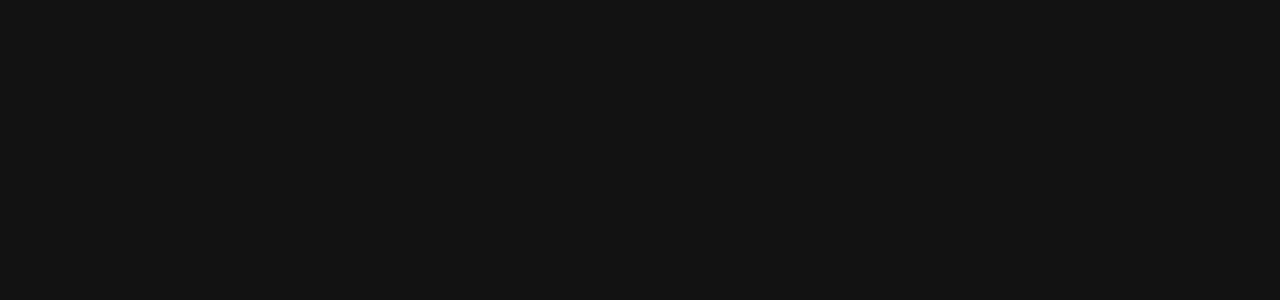
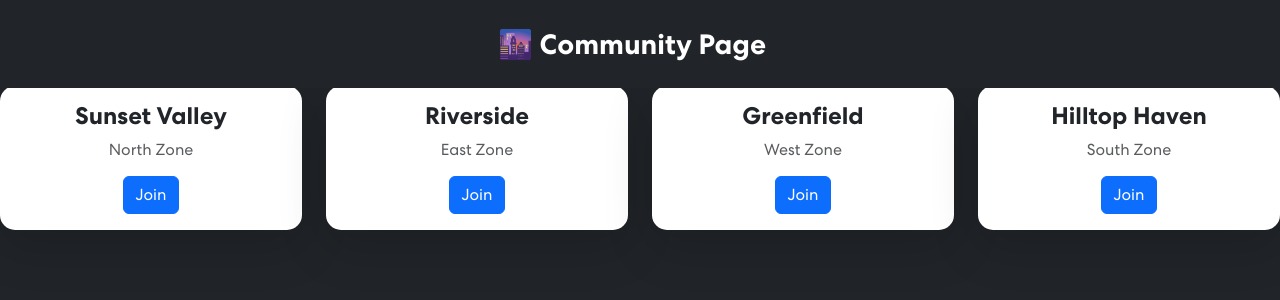
Before and after one commit to HariSabapaty/Codevolt25, a React (Create React App) app in the folder Frontend/: page /communityselect in a window 1280 px wide. Before the commit this address had no page. Shown: the top 300 px of the page. Built offline with nearby package versions, Linux system fonts and the light colour scheme; the HTML template or start-up script is replaced by a standard one.

Commit message:
Added join

```diff
--- a/Frontend/src/App.css
+++ b/Frontend/src/App.css
@@ -247,7 +247,7 @@
 .banner {
   margin-top: 0;
   padding: 260px 0 100px 0;
-  background-image: url('C:\Users\haris\OneDrive\Desktop\Codevolt25\Frontend\src\assets\img\background.jpg');
+  background-image: url('C:\Users\danus\OneDrive\Desktop\Codevolt25\Codevolt25\Frontend\src\assets\img\background.jpg');
   background-position: top center;
   background-size: cover;
   background-repeat: no-repeat;
--- a/Frontend/src/App.js
+++ b/Frontend/src/App.js
@@ -6,6 +6,7 @@
 import Skills from './Components/Skills';
 import Login from './Components/Login';
 import Log from './Components/Log';
+import CommunitySelect from './Components/CommunitySelect';
 import { BrowserRouter as Router, Routes, Route } from 'react-router-dom';
 
 import Model from './Components/Model';
@@ -26,6 +27,7 @@
             </>
           }
         />
+        <Route path="/communityselect" element={<CommunitySelect/>}/>
         <Route path="/login" element={<Log />} />
       </Routes>
     </Router>
--- a/Frontend/src/Components/CommunityPage.jsx
+++ b/Frontend/src/Components/CommunityPage.jsx
@@ -1,6 +1,6 @@
 import React from 'react';
 import { useLocation } from 'react-router-dom';
-import './CommunityPage.css';
+
 
 const CommunityPage = () => {
   const location = useLocation();
--- a/Frontend/src/Components/CommunitySelect.jsx
+++ b/Frontend/src/Components/CommunitySelect.jsx
@@ -1,48 +1,61 @@
-import React, { useState, useEffect } from 'react';
-import { useNavigate } from 'react-router-dom';
-import axios from 'axios';
-import './Communities.css';
+import React, { useState } from 'react';
+import { Container, Row, Col, Card, Button, Navbar } from 'react-bootstrap';
 
-const CommunitySelect = () => {
-  const [communities, setCommunities] = useState([]);
-  const navigate = useNavigate();
+const CommunityPage = () => {
+  const [communities] = useState([
+    { id: 1, name: 'Sunset Valley', area: 'North Zone' },
+    { id: 2, name: 'Riverside', area: 'East Zone' },
+    { id: 3, name: 'Greenfield', area: 'West Zone' },
+    { id: 4, name: 'Hilltop Haven', area: 'South Zone' },
+  ]);
 
-  useEffect(() => {
-    axios.get('http://localhost:5000/api/communities')
-      .then(response => {
-        setCommunities(response.data);
-      })
-      .catch(error => {
-        console.error('Error fetching communities:', error);
-      });
-  }, []);
-
-  const handleSelectCommunity = (community) => {
-    navigate(`/community/${community.id}`, { state: { community } });
+  const handleJoinCommunity = (community) => {
+    console.log('Joined Community:', community.name);
+    // Add your join logic here
   };
 
   return (
-    <div className="communities-page">
-      <nav className="navbar">
-        <h1>Community Page</h1>
-      </nav>
+    <Container fluid className="p-0 bg-dark min-vh-100">
+      <Navbar bg="dark" variant="dark" className="justify-content-center mb-4">
+        <Navbar.Brand className="fs-3 fw-bold">🌆 Community Page</Navbar.Brand>
+      </Navbar>
 
-      <h2>Select Your Community</h2>
+      <h2 className="text-center text-light mb-5">Select Your Community</h2>
 
-      <div className="community-grid">
+      <Row className="g-4 justify-content-center">
         {communities.map((community) => (
-          <div
-            key={community.id}
-            className="community-card"
-            onClick={() => handleSelectCommunity(community)}
-          >
-            <h3>{community.name}</h3>
-            <p>{community.area}</p>
-          </div>
+          <Col key={community.id} md={6} lg={4} xl={3}>
+            <Card
+              className="shadow-lg community-card"
+            >
+              <Card.Body className="text-center">
+                <Card.Title className="fs-4 fw-bold">{community.name}</Card.Title>
+                <Card.Text className="text-muted">{community.area}</Card.Text>
+                <Button variant="primary" onClick={() => handleJoinCommunity(community)}>
+                  Join
+                </Button>
+              </Card.Body>
+            </Card>
+          </Col>
         ))}
-      </div>
-    </div>
+      </Row>
+
+      <style>
+        {`
+          .community-card {
+            cursor: pointer;
+            transition: transform 0.3s ease, box-shadow 0.3s ease;
+            border: none;
+            border-radius: 15px;
+          }
+          .community-card:hover {
+            transform: translateY(-10px);
+            box-shadow: 0 12px 20px rgba(255, 255, 255, 0.2);
+          }
+        `}
+      </style>
+    </Container>
   );
 };
 
-export default CommunitySelect;
+export default CommunityPage;
--- a/Frontend/src/Components/Navbar.jsx
+++ b/Frontend/src/Components/Navbar.jsx
@@ -62,11 +62,11 @@
             </Nav.Link>
             <Nav.Link
               as={Link}
-              to="/contactus"
-              className={activeLink === 'contactus' ? 'active navbar-link' : 'navbar-link'}
-              onClick={() => onUpdateActiveLink("contactus")}
+              to="/communityselect"
+              className={activeLink === 'community' ? 'active navbar-link' : 'navbar-link'}
+              onClick={() => onUpdateActiveLink("community")}
             >
-            Contactus
+            Community
             </Nav.Link>
 
           </Nav>
```
